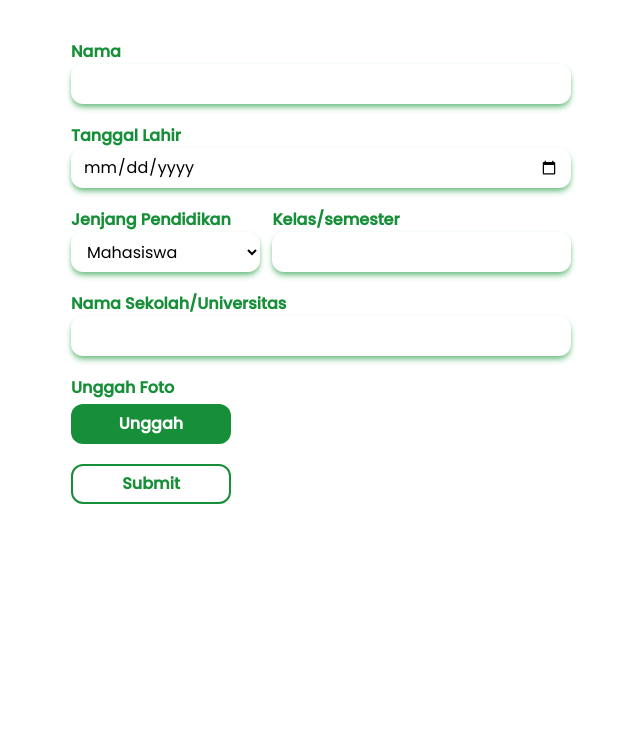
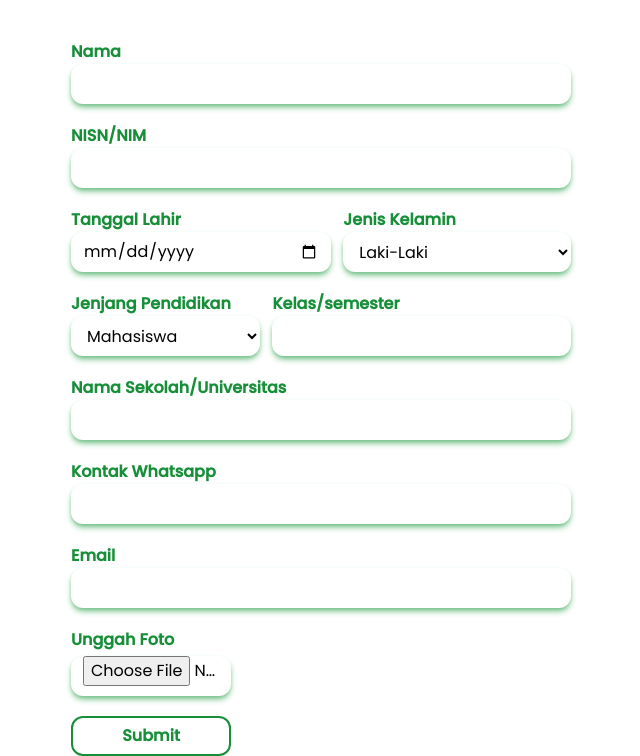
Before and after one commit to HajidRaihan/Mathematics-Event-App, a Laravel app: page /pendaftaran in a window 1280 px wide. Shown: the part 80-836 px from the top of the page, without its empty margins (137-777 px from the left). Before the commit the page ends 584 px from the top, so only its background shows below. Run offline with Laravel 10, Linux system fonts and the light colour scheme; style sheets or scripts are compiled from the project's sources.

Commit message:
feat: :sparkles: Make "Pendaftaran" Work
Now people can fill the form

```diff
--- /dev/null
+++ b/backend/app/Http/Controllers/UserController.php
@@ -0,0 +1,84 @@
+<?php
+
+namespace App\Http\Controllers;
+
+use App\Models\Peserta;
+use App\Http\Controllers\Controller;
+use Illuminate\Http\Request;
+
+class UserController extends Controller
+{
+    /**
+     * Display a listing of the resource.
+     */
+    public function pendaftaran()
+    {
+        return view('pendaftaran');
+    }
+
+    /**
+     * Show the form for creating a new resource.
+     */
+    public function create()
+    {
+        //
+    }
+
+    /**
+     * Store a newly created resource in storage.
+     */
+    public function add_peserta(Request $request)
+    {
+        $request->validate([
+            'gambar' => 'image|mimes:jpeg,png,jpg|max:2048',
+        ]);
+
+        $fotoPath = $request->file('foto')->store('uploads', 'public');
+
+        Peserta::create([
+            'nama'=>$request->input('nama'),
+            'tanggal_lahir'=>$request->input('tanggal_lahir'),
+            'nisn/nim'=>$request->input('nisn/nim'),
+            'jenis_kelamin'=>$request->input('jenis_kelamin'),
+            'jenjang_pendidikan'=>$request->input('jenjang_pendidikan'),
+            'sekolah/universitas'=>$request->input('sekolah/universitas'),
+            'kelas/semester'=>$request->input('kelas/semester'),
+            'kontak'=>$request->input('kontak'),
+            'email'=>$request->input('email'),
+            'foto'=>$fotoPath,
+        ]);
+        return redirect()->back()->with('success', 'Data berhasil disimpan');
+    }
+
+    /**
+     * Display the specified resource.
+     */
+    public function show(string $id)
+    {
+        //
+    }
+
+    /**
+     * Show the form for editing the specified resource.
+     */
+    public function edit(string $id)
+    {
+        //
+    }
+
+    /**
+     * Update the specified resource in storage.
+     */
+    public function update(Request $request, string $id)
+    {
+        //
+    }
+
+    /**
+     * Remove the specified resource from storage.
+     */
+    public function destroy(string $id)
+    {
+        //
+    }
+}
--- a/backend/resources/views/layouts/main.blade.php
+++ b/backend/resources/views/layouts/main.blade.php
@@ -30,9 +30,9 @@
             <p>logo</p>
         </div>
         <div class="flex gap-5 uppercase text-primary font-semibold">
-            <a href="">Home</a>
+            <a href="{{route('home')}}">Home</a>
             <a href="">Pengumuman</a>
-            <a href="">pendaftaran</a>
+            <a href="{{route('pendaftaran')}}">pendaftaran</a>
         </div>
     </nav>
 
--- a/backend/resources/views/pendaftaran.blade.php
+++ b/backend/resources/views/pendaftaran.blade.php
@@ -2,19 +2,34 @@
 
 @section('content')
     <div class="mt-10 flex flex-col mx-52 gap-3">
-        <form class="flex flex-col gap-5 w-[500px]">
+        <form class="flex flex-col gap-5 w-[500px]" action="{{url('add_peserta')}}" enctype="multipart/form-data" method="POST">
+            @csrf
             <div>
                 <label for="nama" class="text-primary font-bold">Nama</label>
-                <input type="text" id="nama" class="h-10 rounded-xl bg-white w-full shadow-md shadow-secondary p-3">
+                <input type="text" id="nama" name="nama" class="h-10 rounded-xl bg-white w-full shadow-md shadow-secondary p-3" @required(true)>
             </div>
             <div>
-                <label for="tanggal" class="text-primary font-bold">Tanggal Lahir</label>
-                <input type="date" id="tanggal" class="h-10 rounded-xl bg-white w-full shadow-md shadow-secondary p-3">
+                <label for="nama" class="text-primary font-bold">NISN/NIM</label>
+                <input type="text" id="nim" name="nisn/nim" class="h-10 rounded-xl bg-white w-full shadow-md shadow-secondary p-3" @required(true)>
+            </div>
+            <div class="flex gap-3">
+                <div>
+                    <label for="tanggal" class="text-primary font-bold">Tanggal Lahir</label>
+                    <input type="date" id="tanggal" name="tanggal_lahir" class="h-10 rounded-xl bg-white w-full shadow-md shadow-secondary p-3" @required(true)>
+                </div>
+                <div>
+                    <label for="jenis_kelamin" class="text-primary font-bold">Jenis Kelamin</label>
+                    <select name="jenis_kelamin" id="jenis_kelamin"
+                        class="h-10 rounded-xl bg-white w-full shadow-md shadow-secondary px-3">
+                        <option value="laki-laki">Laki-Laki</option>
+                        <option value="perempuan">Perempuan</option>
+                    </select>
+                </div>
             </div>
             <div class="flex gap-3">
                 <div>
                     <label for="jenjang" class="text-primary font-bold">Jenjang Pendidikan</label>
-                    <select name="jenjang" id="jenjang"
+                    <select name="jenjang_pendidikan" id="jenjang"
                         class="h-10 rounded-xl bg-white w-full shadow-md shadow-secondary px-3">
                         <option value="mahasiswa">Mahasiswa</option>
                         <option value="sma">SMA</option>
@@ -22,22 +37,30 @@
                 </div>
                 <div>
                     <label for="jenjang" class="text-primary font-bold">Kelas/semester</label>
-                    <input type="text" id="jenjang"
+                    <input type="number" id="jenjang" name="kelas/semester"
                         class="h-10 rounded-xl bg-white w-full shadow-md shadow-secondary p-3">
                 </div>
             </div>
             <div>
                 <label for="sekolah" class="text-primary font-bold">Nama Sekolah/Universitas</label>
-                <input type="text" id="sekolah" class="h-10 rounded-xl bg-white w-full shadow-md shadow-secondary p-3">
+                <input type="text" id="sekolah" name="sekolah/universitas" class="h-10 rounded-xl bg-white w-full shadow-md shadow-secondary p-3">
+            </div>
+            <div>
+                <label for="kontak" class="text-primary font-bold">Kontak Whatsapp</label>
+                <input type="text" id="kontak" name="kontak" class="h-10 rounded-xl bg-white w-full shadow-md shadow-secondary p-3">
+            </div>
+            <div>
+                <label for="email" class="text-primary font-bold">Email</label>
+                <input type="text" id="email" name="email" class="h-10 rounded-xl bg-white w-full shadow-md shadow-secondary p-3">
             </div>
             <div class="flex flex-col">
                 <p class="text-primary font-bold mb-1">Unggah Foto</p>
-                <label for="foto"
-                    class="font-semibold w-40 p-2 border-none bg-primary text-center text-white rounded-xl">Unggah</label>
-                <input type="file" id="foto"
-                    class="h-10 rounded-xl bg-white w-40 shadow-md shadow-secondary px-3 hidden">
+                {{-- <label for="foto"
+                    class="font-semibold w-40 p-2 border-none bg-primary text-center text-white rounded-xl">Unggah</label> --}}
+                <input type="file" id="foto" name="foto"
+                class="h-10 rounded-xl bg-white w-40 shadow-md shadow-secondary px-3">
             </div>
-            <button class="rounded-xl border-2 border-primary h-10 w-40 font-semibold text-primary">Submit</button>
+            <button class="rounded-xl border-2 border-primary h-10 w-40 font-semibold text-primary" type="submit" value="submit">Submit</button>
         </form>
     </div>
 @endsection
--- a/backend/routes/web.php
+++ b/backend/routes/web.php
@@ -1,6 +1,7 @@
 <?php
 
 use Illuminate\Support\Facades\Route;
+use App\Http\Controllers\UserController;
 
 /*
 |--------------------------------------------------------------------------
@@ -15,16 +16,14 @@ use Illuminate\Support\Facades\Route;
 
 Route::get('/', function () {
     return view('welcome');
-});
+})->name('home');
 
 Route::get('/login', function () {
     return view('login');
 });
 
-
-Route::get('/pendaftaran', function () {
-    return view('pendaftaran');
-});
+Route::get('/pendaftaran', [UserController::class,'pendaftaran'])->name('pendaftaran');
+Route::post('/add_peserta',[UserController::class,'add_peserta'])->name('add_peserta');
 
 Route::get('/admin/dashboard', function () {
     return view('dashboard');
```
Also changed, not shown: backend/app/Models/Peserta.php (added, +24 -0 lines), backend/database/migrations/2024_01_15_125611_create_peserta_table.php (added), backend/package-lock.json.
